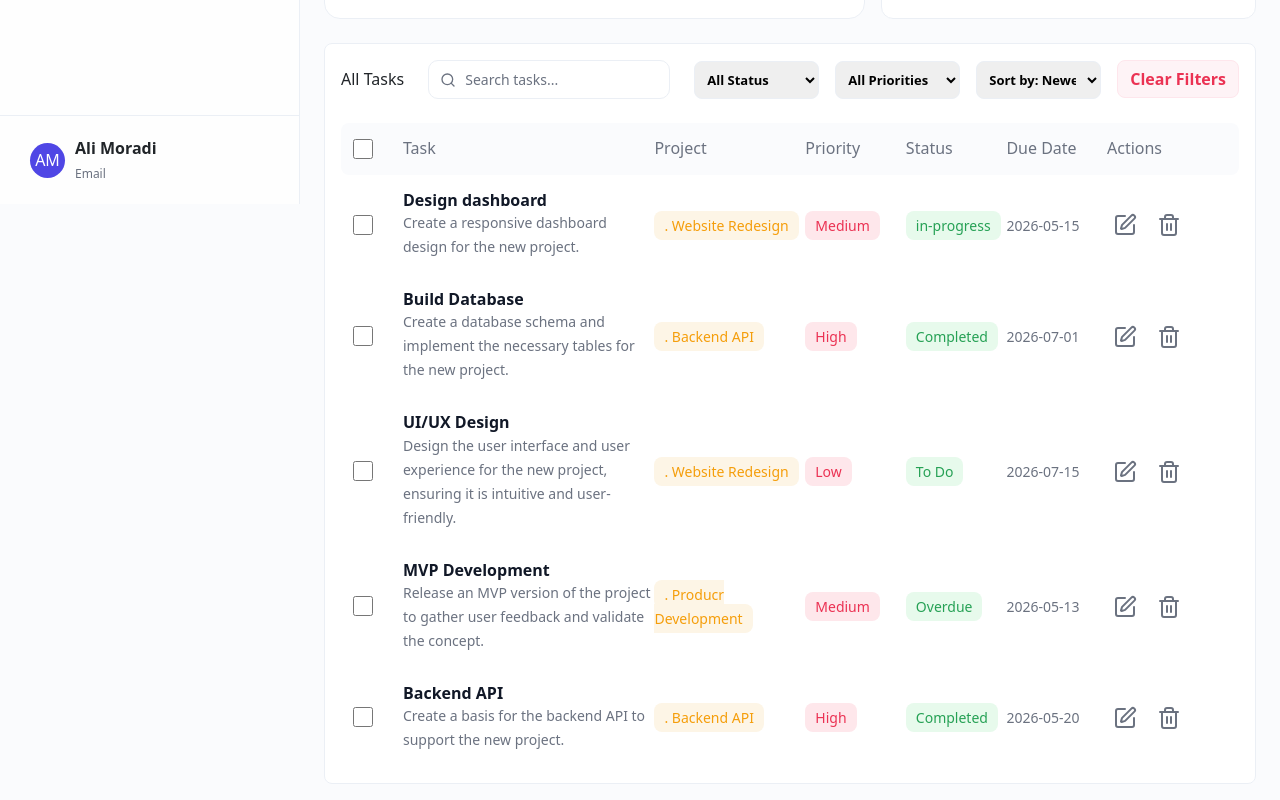
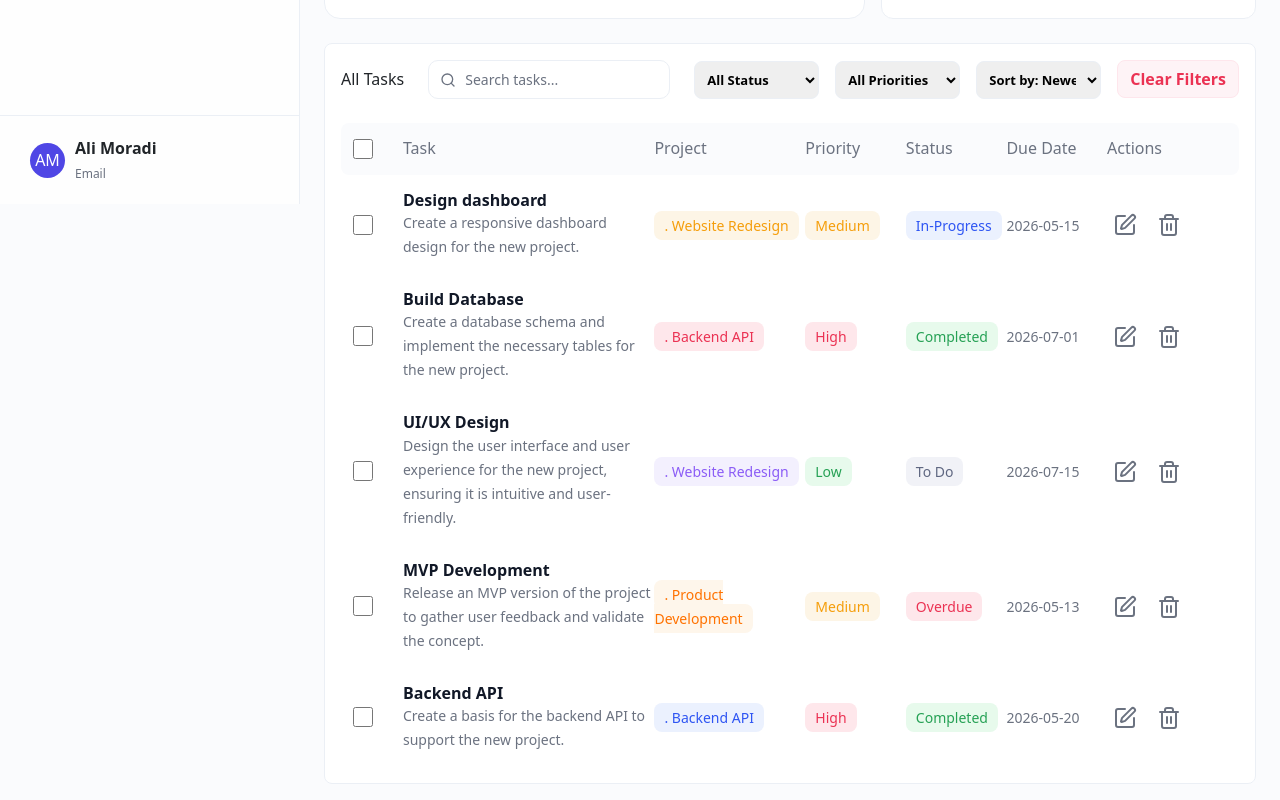
Before and after one commit to KamyabT/taskify, a React (Create React App) app: page /dashboard in a window 1280 px wide. Shown: the part 596-1396 px from the top of the page. Built offline with nearby package versions, Linux system fonts and the light colour scheme.

Commit message:
moving tableHeader to out of Row component, creating a taskStyles.js design for badges and use it in Row designs

```diff
--- a/src/App.css
+++ b/src/App.css
@@ -84,15 +84,18 @@ h6 {
   --warning-light-bg: #fdf5e6;
 
 
-  --danger-hover: rgb(206, 2, 2);
   --danger: #eb3253; /* overdue / error */
   --danger-light: #fee7eb; /* overdue light */
+  --danger-hover: rgb(206, 2, 2);
 
 
   --info: #2e55f3; /* in progress */
   --info-light: #ebebfe; /* in progress light */
   --info-light-bg: #ebf1fe; /* in progress light */
 
+  --orange: #ff7200;
+  --orange-light: #fef6eb; /* orange light */
+  --orange-light-bg: #fef6eb;
 
 
   --grey: #5f6781; /* متن کم‌اهمیت */
--- a/src/data/tasks.js
+++ b/src/data/tasks.js
@@ -6,7 +6,8 @@ const tasks = [
     description: "Create a responsive dashboard design for the new project.",
     dueDate: "2026-05-15",
     priority: "Medium",
-    status: "in-progress",
+    projectTag: "yellow",
+    status: "In-Progress",
     color: "#f59e0b",
   },
   {
@@ -17,6 +18,7 @@ const tasks = [
       "Create a database schema and implement the necessary tables for the new project.",
     dueDate: "2026-07-01",
     priority: "High",
+    projectTag: "red",
     status: "Completed",
     color: "#ff4d6d",
   },
@@ -28,17 +30,19 @@ const tasks = [
       "Design the user interface and user experience for the new project, ensuring it is intuitive and user-friendly.",
     dueDate: "2026-07-15",
     priority: "Low",
+    projectTag: "purple",
     status: "To Do",
     color: "#22c55e",
   },
   {
     id: 4,
     title: "MVP Development",
-    project: "Producr Development",
+    project: "Product Development",
     description:
       "Release an MVP version of the project to gather user feedback and validate the concept.",
     dueDate: "2026-05-13",
     priority: "Medium",
+    projectTag: "orange",
     status: "Overdue",
     color: "#f59e0b",
   },
@@ -49,6 +53,7 @@ const tasks = [
     description: "Create a basis for the backend API to support the new project.",
     dueDate: "2026-05-20",
     priority: "High",
+    projectTag: "blue",
     status: "Completed",
     color: "#ff4d6d",
   },
--- a/src/features/tasks/components/TableBody.jsx
+++ b/src/features/tasks/components/TableBody.jsx
@@ -1,8 +1,10 @@
+import TableHeader from "./TableHeader";
 import TaskRow from "./TaskRow";
 
 const TableBody = () => {
   return (
     <>
+      <TableHeader />
       <TaskRow />
     </>
   );
--- a/src/features/tasks/components/TaskRow.jsx
+++ b/src/features/tasks/components/TaskRow.jsx
@@ -1,13 +1,12 @@
+import tasks from "../../../data/tasks";
+import Button from "../../../components/ui/Button";
+import taskStyles from "../../../utils/taskStyles";
 import style from "./TaskRow.module.css";
-import Button from "../../../components/ui/Button";
 import { SquarePen, Trash2 } from "lucide-react";
-import TableHeader from "./TableHeader";
-import tasks from "../../../data/tasks";
 
 const TaskRow = () => {
   return (
     <>
-      <TableHeader />
       {tasks.map((task) => {
         return (
           <div className={`${style.row}`}>
@@ -19,15 +18,19 @@ const TaskRow = () => {
               <span className={`${style.desc}`}>{task.description}</span>
             </div>
             <div>
-              <span className={`${style.badge} ${style.yellowBadge}`}>
+              <span className={`${style.badge} ${style[taskStyles.projectTag[task.projectTag]]}`}>
                 . {task.project}
               </span>
             </div>
             <div className="">
-              <span className={`${style.badge} ${style.redBadge}`}>{task.priority}</span>
+              <span
+                className={`${style.badge} ${style[taskStyles.priority[task.priority]]}`}
+              >
+                {task.priority}
+              </span>
             </div>
             <div className="">
-              <span className={`${style.badge} ${style.successBadge}`}>
+              <span className={`${style.badge} ${style[taskStyles.status[task.status]]}`}>
                 {task.status}
               </span>
             </div>
--- a/src/features/tasks/components/TaskRow.module.css
+++ b/src/features/tasks/components/TaskRow.module.css
@@ -59,6 +59,11 @@
   color: var(--info);
 }
 
+.orangeBadge {
+  background-color: var(--orange-light-bg);
+  color: var(--orange);
+}
+
 /**************texts**************/
 
 .title {
--- /dev/null
+++ b/src/utils/taskStyles.js
@@ -0,0 +1,24 @@
+const taskStyles = {
+  priority: {
+    "High": "redBadge",
+    "Medium": "yellowBadge",
+    "Low": "successBadge",
+  },
+  status : {
+    "To Do": "pendingBadge",
+    "In-Progress": "infoBadge",
+    "Completed": "successBadge",
+    "Overdue": "redBadge",
+  },
+  projectTag: {
+    "green": "successBadge",
+    "blue": "infoBadge",
+    "yellow": "yellowBadge",
+    "purple": "purpleBadge",
+    "grey": "pendingBadge",
+    "red": "redBadge",
+    "orange": "orangeBadge",
+  }
+};
+
+export default taskStyles;
```
